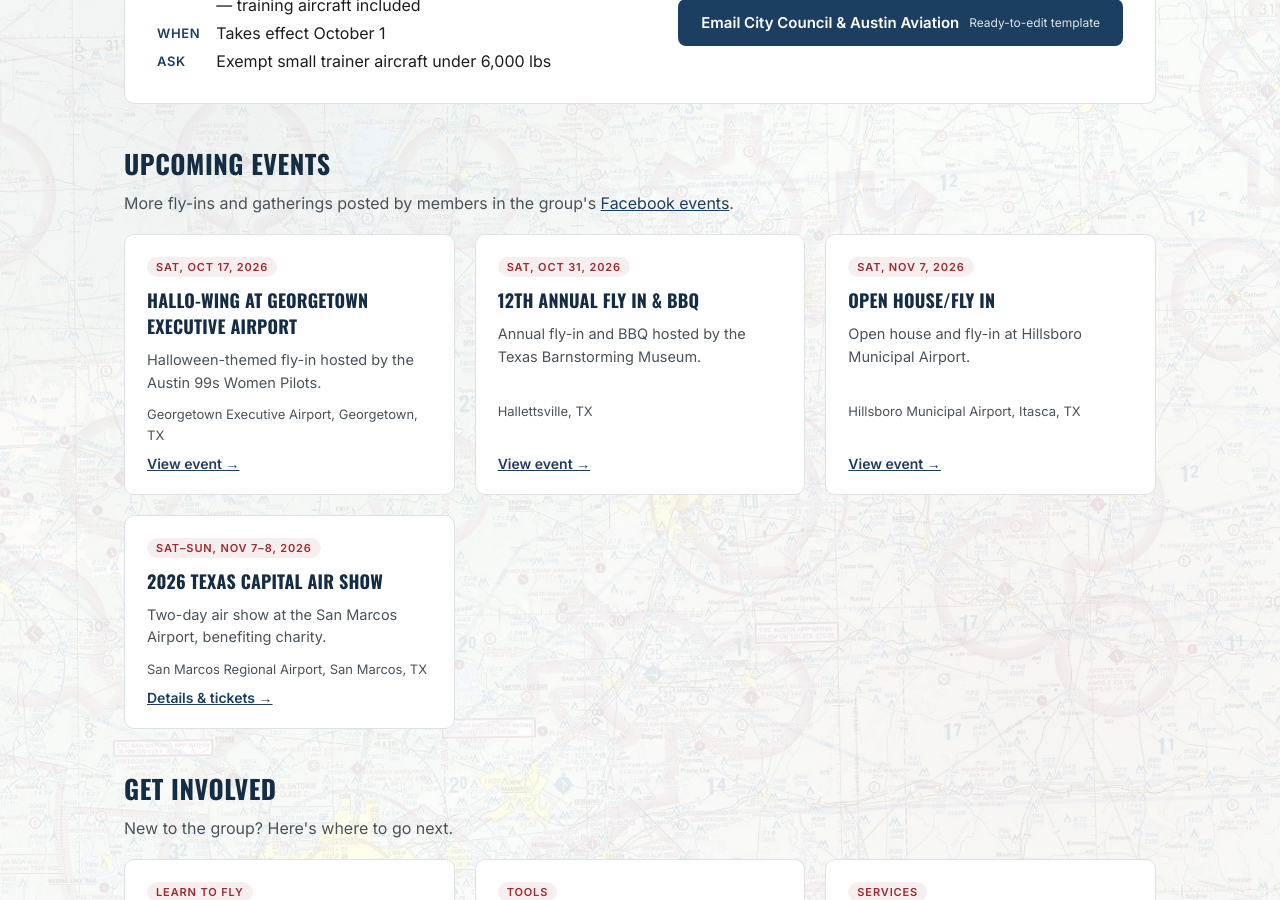
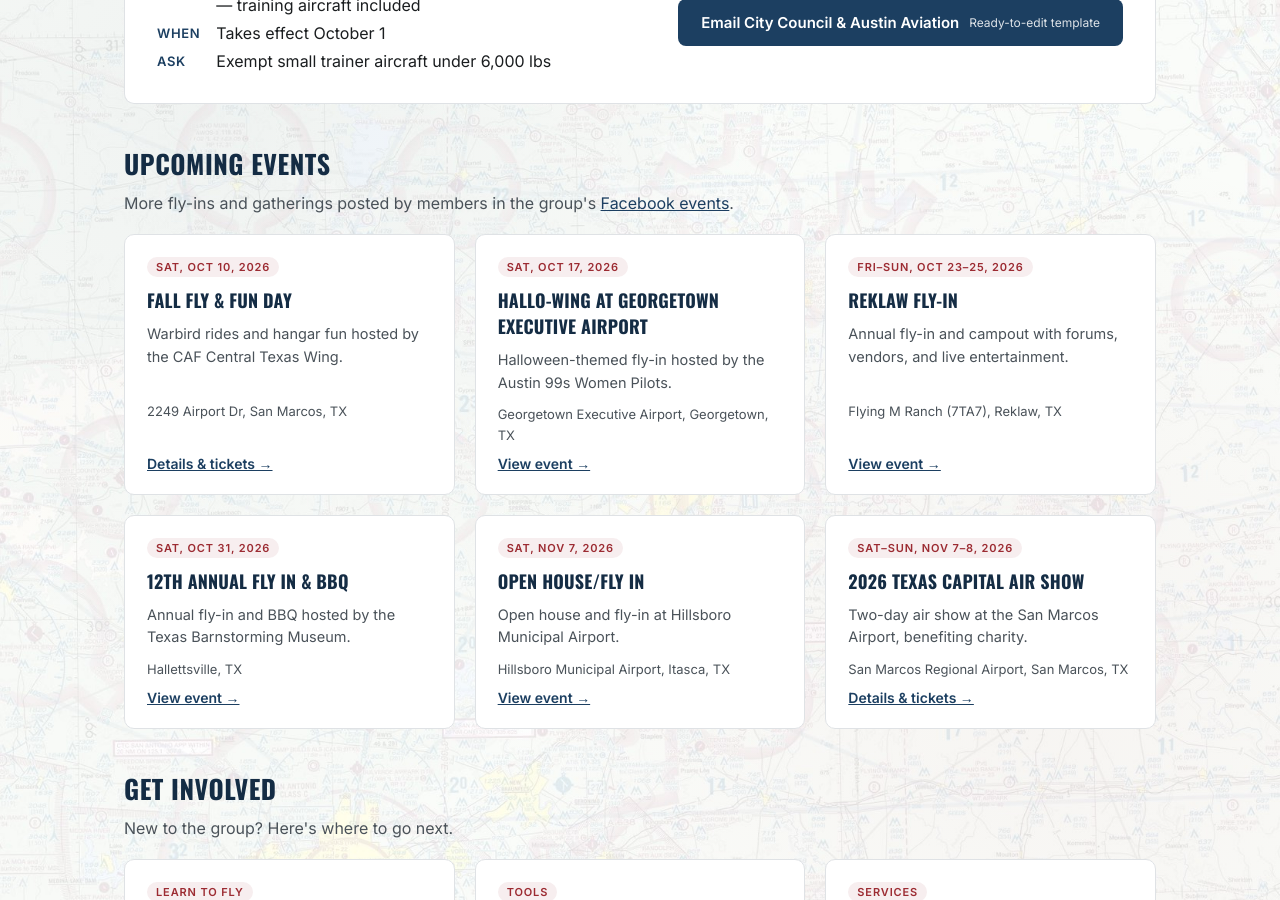
Before and after one commit to aboyden/austinpilots, a Jekyll site: the page built from index.html, in a window 1280 px wide and 900 px high, scrolled down 893 px. Built offline with Jekyll 4.4.1, drawn with Linux system fonts in a browser that asks for light colours.

Commit message:
Add Fall Fly & Fun Day and Reklaw Fly-In to Upcoming Events (#11)
Claude-Session: https://claude.ai/code/session_01HZpUATa6F6eKakdgdxQm2V

Co-authored-by: Claude <noreply@anthropic.com>

```diff
--- a/index.html
+++ b/index.html
@@ -96,11 +96,25 @@ description: Austin Pilots — fly-outs, hangar talk, and monthly meetups for th
     </p>
     <div class="card-grid">
       <div class="card">
+        <span class="tag">Sat, Oct 10, 2026</span>
+        <h3>Fall Fly &amp; Fun Day</h3>
+        <p>Warbird rides and hangar fun hosted by the CAF Central Texas Wing.</p>
+        <p style="font-size: 13px; color: var(--ink-soft);">2249 Airport Dr, San Marcos, TX</p>
+        <a class="card-link" href="https://commemorativeairforcecentraltexaswing.thundertix.com/events/270041" target="_blank" rel="noopener">Details &amp; tickets &rarr;</a>
+      </div>
+      <div class="card">
         <span class="tag">Sat, Oct 17, 2026</span>
         <h3>Hallo-WING at Georgetown Executive Airport</h3>
         <p>Halloween-themed fly-in hosted by the Austin 99s Women Pilots.</p>
         <p style="font-size: 13px; color: var(--ink-soft);">Georgetown Executive Airport, Georgetown, TX</p>
         <a class="card-link" href="https://www.facebook.com/events/160-terminal-dr-suite-100-georgetown-tx-78628/hallo-wing-at-georgetown-executive-airport/1086096250526370/" target="_blank" rel="noopener">View event &rarr;</a>
+      </div>
+      <div class="card">
+        <span class="tag">Fri&ndash;Sun, Oct 23&ndash;25, 2026</span>
+        <h3>Reklaw Fly-In</h3>
+        <p>Annual fly-in and campout with forums, vendors, and live entertainment.</p>
+        <p style="font-size: 13px; color: var(--ink-soft);">Flying M Ranch (7TA7), Reklaw, TX</p>
+        <a class="card-link" href="https://reklawflyin.org" target="_blank" rel="noopener">View event &rarr;</a>
       </div>
       <div class="card">
         <span class="tag">Sat, Oct 31, 2026</span>
```
